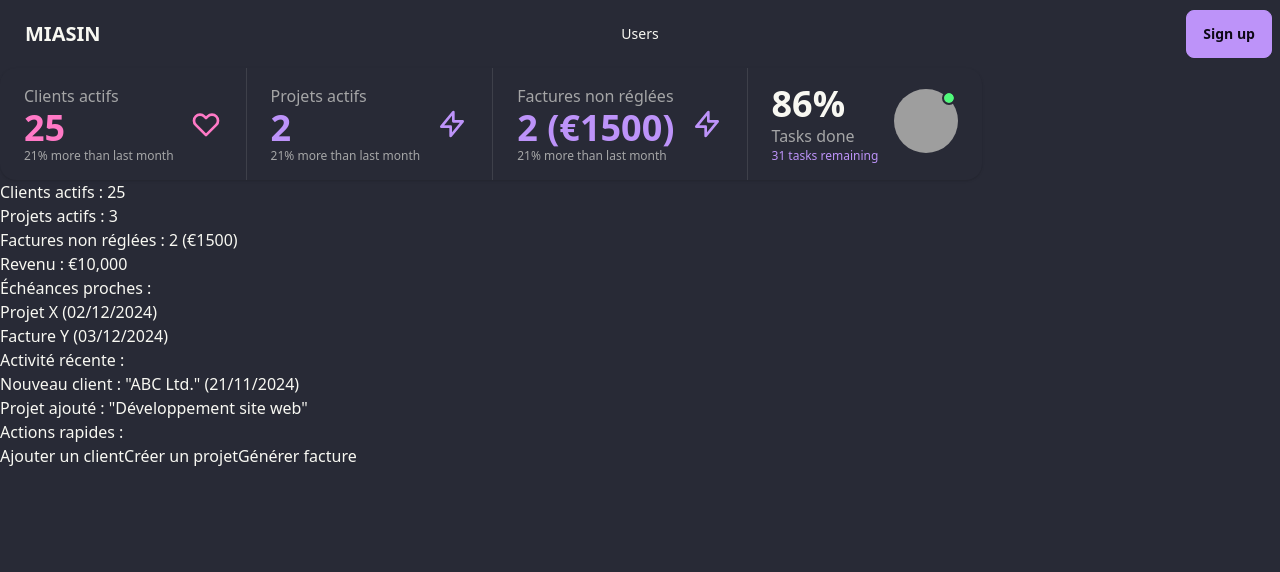
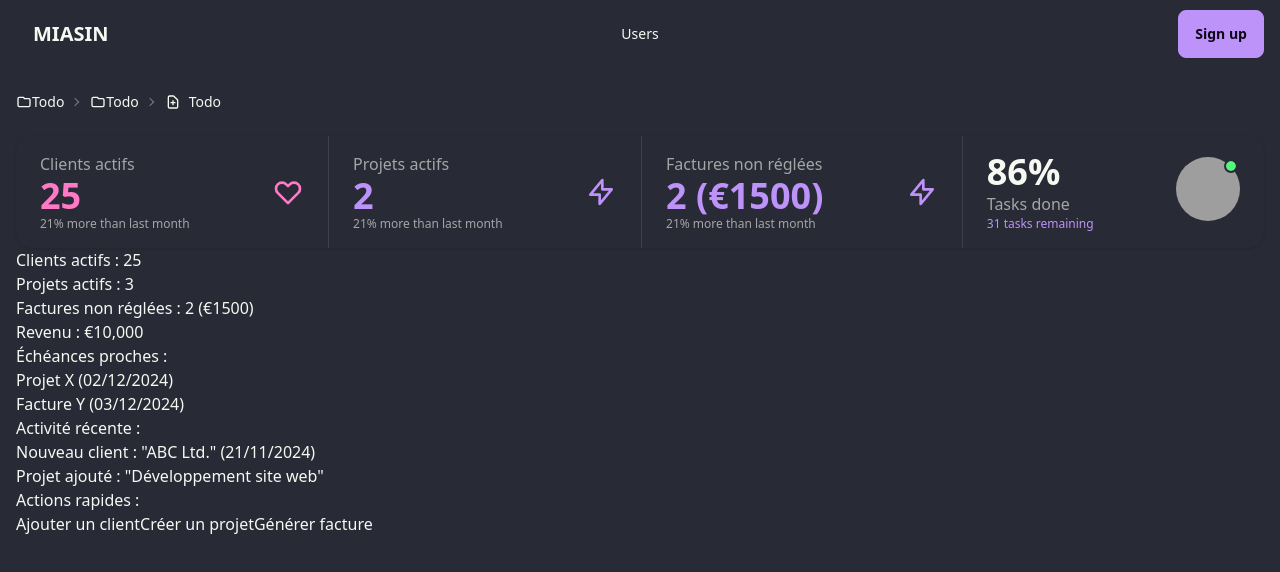
Before and after one commit to alaincodes/miasin, a Vue app in the folder frontend/: page / in a window 1280 px wide. Shown: the top 572 px of the page. Built offline with nearby package versions, Linux system fonts and the light colour scheme; grey boxes are pictures that could not be loaded.

Commit message:
add layout

```diff
--- a/frontend/src/App.vue
+++ b/frontend/src/App.vue
@@ -1,10 +1,12 @@
 <script setup>
 import { RouterView } from 'vue-router'
 import MainMenu from './components/MainMenu.vue'
+import Layout from './components/Layout.vue'
 </script>
 
 <template>
-  <MainMenu />
-
-  <RouterView />
+  <Layout>
+    <MainMenu />
+    <RouterView />
+  </Layout>
 </template>
--- /dev/null
+++ b/frontend/src/components/Breadcrumb.vue
@@ -0,0 +1,56 @@
+<template>
+  <div class="my-4">
+    <div class="breadcrumbs text-sm">
+      <ul>
+        <li>
+          <a>
+            <svg
+              xmlns="http://www.w3.org/2000/svg"
+              fill="none"
+              viewBox="0 0 24 24"
+              class="h-4 w-4 stroke-current">
+              <path
+                stroke-linecap="round"
+                stroke-linejoin="round"
+                stroke-width="2"
+                d="M3 7v10a2 2 0 002 2h14a2 2 0 002-2V9a2 2 0 00-2-2h-6l-2-2H5a2 2 0 00-2 2z"></path>
+            </svg>
+            Todo
+          </a>
+        </li>
+        <li>
+          <a>
+            <svg
+              xmlns="http://www.w3.org/2000/svg"
+              fill="none"
+              viewBox="0 0 24 24"
+              class="h-4 w-4 stroke-current">
+              <path
+                stroke-linecap="round"
+                stroke-linejoin="round"
+                stroke-width="2"
+                d="M3 7v10a2 2 0 002 2h14a2 2 0 002-2V9a2 2 0 00-2-2h-6l-2-2H5a2 2 0 00-2 2z"></path>
+            </svg>
+            Todo
+          </a>
+        </li>
+        <li>
+          <span class="inline-flex items-center gap-2">
+            <svg
+              xmlns="http://www.w3.org/2000/svg"
+              fill="none"
+              viewBox="0 0 24 24"
+              class="h-4 w-4 stroke-current">
+              <path
+                stroke-linecap="round"
+                stroke-linejoin="round"
+                stroke-width="2"
+                d="M9 13h6m-3-3v6m5 5H7a2 2 0 01-2-2V5a2 2 0 012-2h5.586a1 1 0 01.707.293l5.414 5.414a1 1 0 01.293.707V19a2 2 0 01-2 2z"></path>
+            </svg>
+            Todo
+          </span>
+        </li>
+      </ul>
+    </div>
+  </div>
+</template>
--- a/frontend/src/components/Dashboard.vue
+++ b/frontend/src/components/Dashboard.vue
@@ -2,7 +2,7 @@
 <script setup>
 </script>
 <template>
-  <div class="container mx-auto">
+  <div class="grid">
     <div class="stats shadow">
       <div class="stat">
         <div class="stat-figure text-primary">
--- /dev/null
+++ b/frontend/src/components/Layout.vue
@@ -0,0 +1,5 @@
+<template>
+  <div class="container mx-auto px-4">
+    <slot></slot>
+  </div>
+</template>
--- a/frontend/src/components/MainMenu.vue
+++ b/frontend/src/components/MainMenu.vue
@@ -3,7 +3,7 @@ import { RouterLink } from 'vue-router'
 </script>
 
 <template>
-  <div class="container navbar mx-auto bg-base-100">
+  <div class="navbar px-0 bg-base-100">
     <div class="navbar-start">
       <div class="dropdown">
         <div tabindex="0" role="button" class="btn btn-ghost lg:hidden">
--- a/frontend/src/views/HomeView.vue
+++ b/frontend/src/views/HomeView.vue
@@ -1,9 +1,12 @@
 <script setup>
 import Dashboard from '../components/Dashboard.vue'
+import Breadcrumb from '../components/Breadcrumb.vue'
 </script>
 
 <template>
   <main>
+    <Breadcrumb />
+
     <Dashboard />
   </main>
 </template>
--- a/frontend/src/views/SubscriptionView.vue
+++ b/frontend/src/views/SubscriptionView.vue
@@ -1,14 +1,11 @@
+<script setup>
+import Breadcrumb from '../components/Breadcrumb.vue'
+</script>
+
 <template>
-  <div class="container grid place-content-center mx-auto">
-    <form action="">
-      <label class="input input-bordered flex items-center gap-2">
-        <input type="text" class="grow" placeholder="Search" />
-        <svg xmlns="http://www.w3.org/2000/svg" viewBox="0 0 16 16" fill="currentColor" class="h-4 w-4 opacity-70">
-          <path fill-rule="evenodd"
-            d="M9.965 11.026a5 5 0 1 1 1.06-1.06l2.755 2.754a.75.75 0 1 1-1.06 1.06l-2.755-2.754ZM10.5 7a3.5 3.5 0 1 1-7 0 3.5 3.5 0 0 1 7 0Z"
-            clip-rule="evenodd" />
-        </svg>
-      </label>
+  <Breadcrumb />
+  <div class="grid place-content-center">
+    <form action="" class="flex flex-col gap-4">
       <label class="input input-bordered flex items-center gap-2">
         <svg xmlns="http://www.w3.org/2000/svg" viewBox="0 0 16 16" fill="currentColor" class="h-4 w-4 opacity-70">
           <path
--- a/frontend/src/views/UsersList.vue
+++ b/frontend/src/views/UsersList.vue
@@ -1,10 +1,9 @@
 <script setup>
 import UserTable from '../components/UserTable.vue'
+import Breadcrumb from '../components/Breadcrumb.vue'
 </script>
 
 <template>
-  <div class="container mx-auto">
-    <h1>Liste des utilisateurs</h1>
-    <UserTable />
-  </div>
+  <Breadcrumb />
+  <UserTable />
 </template>
```
